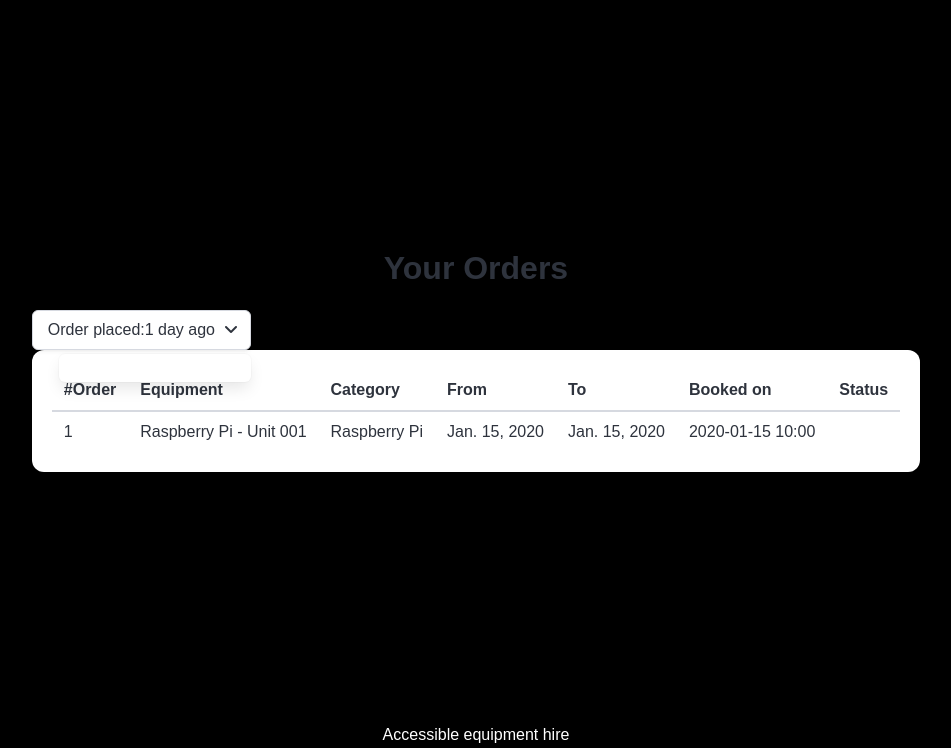
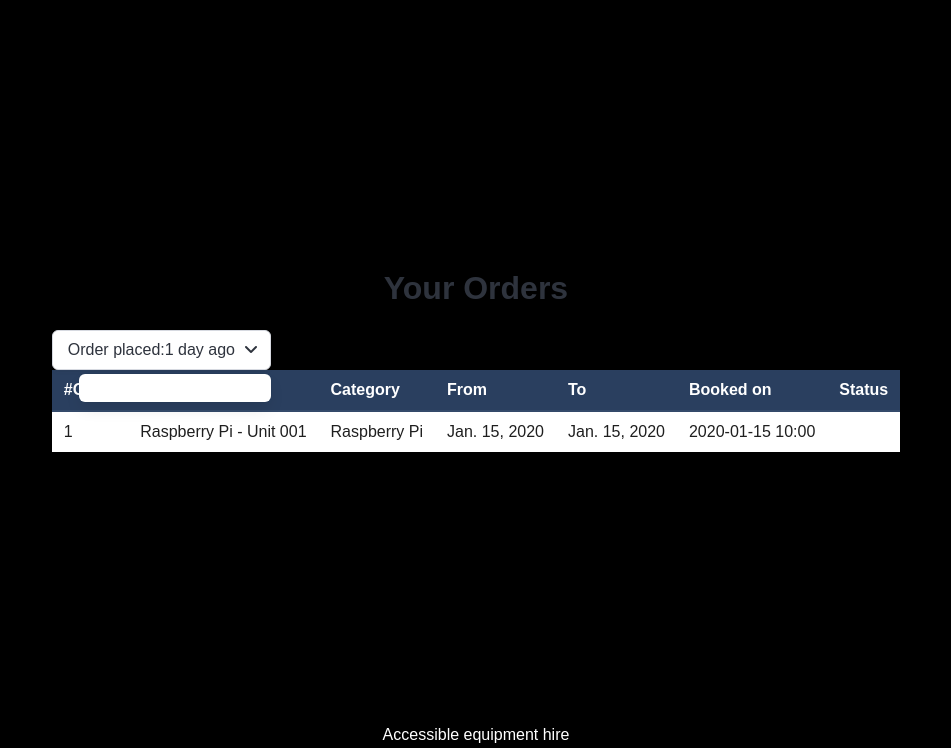
Before and after one commit to GeorgeWilko/ProductionProject, a Django app: page /orders/ in a window 1280 px wide. Shown: the part 52-800 px from the top of the page, without its empty margins (164-1115 px from the left). Run offline with Django 5.2, Linux system fonts and the light colour scheme; data comes from the database, SQL or seed files in the repository; tables that the repository leaves empty hold one stand-in row (values such as "Sample post").

Commit message:
Theme stying added to the table when viewing orders

```diff
--- a/mysite/static/css/Styles.css
+++ b/mysite/static/css/Styles.css
@@ -301,6 +301,7 @@ input {
 
 .theme.high #page-title,
 .theme.high .hero .title,
+.theme.high .title,
 .theme.high .subtitle,
 .theme.high .navbar {
     color: black;
@@ -399,3 +400,37 @@ input {
     color: white;
     background-color: #344A6A;
 }
+
+.theme.default .orders-table thead th {
+    background-color: #2A3F5F;
+    color: white;
+    border-color: #344A6A;
+}
+
+.theme.default .orders-table tbody td {
+    background-color: white;
+    color: #1f1f1f;
+    border-color: #d1d5db;
+}
+
+.theme.high .orders-table thead th {
+    background-color: black;
+    color: white;
+}
+
+.theme.high .orders-table tbody td {
+    background-color: #101010;
+    color: white;
+}
+
+.theme.low .orders-table thead th {
+    background-color: #dfe5ee;
+    color: #2B3442;
+    border-color: #c8d0dc;
+}
+
+.theme.low .orders-table tbody td {
+    background-color: white;
+    color: #2B3442;
+    border-color: #DBDDE1;
+}
--- a/mysite/templates/website/My_orders.html
+++ b/mysite/templates/website/My_orders.html
@@ -57,9 +57,9 @@
                     </div>
                 </div>
                 {% if bookings %}
-                    <div class="box">
+                    <div class="orders-table">
                         <div class="table-container">
-                            <table class="table is-fullwidth is-striped is-hoverable">
+                            <table class="table is-fullwidth is-hoverable orders-table">
                                 <thead>
                                     <tr>
                                         <th>#Order</th>
```
